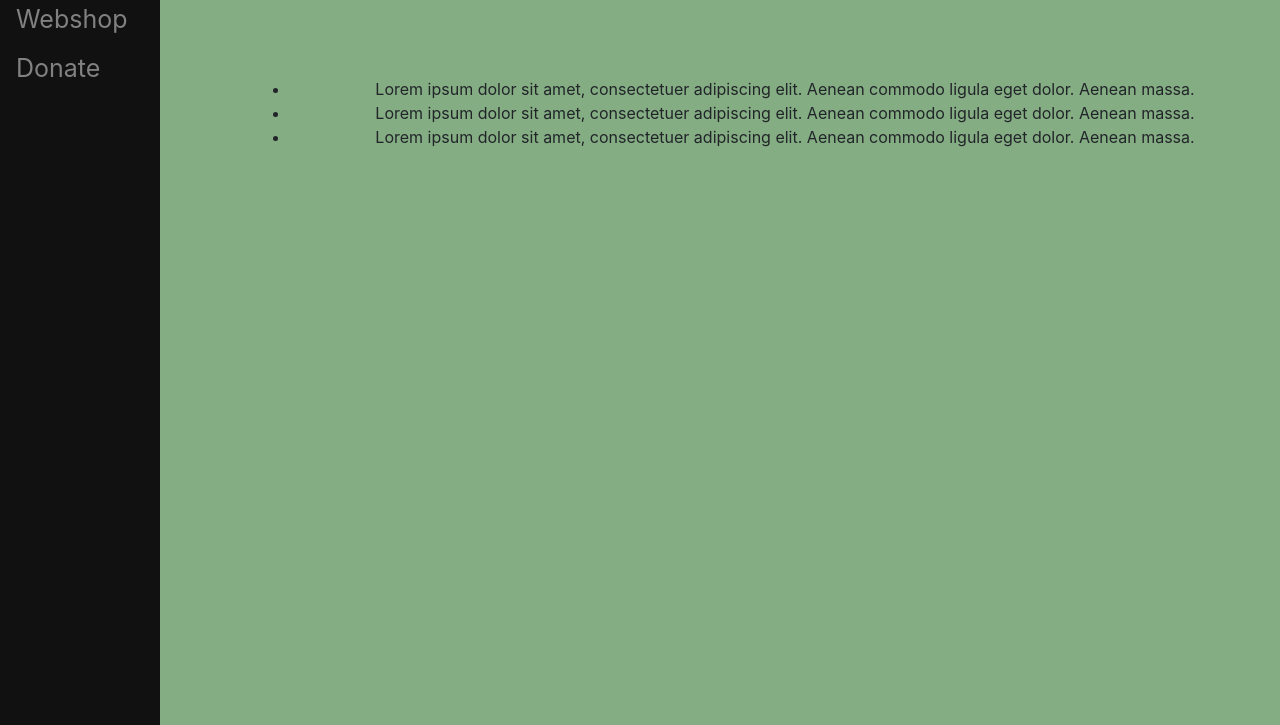
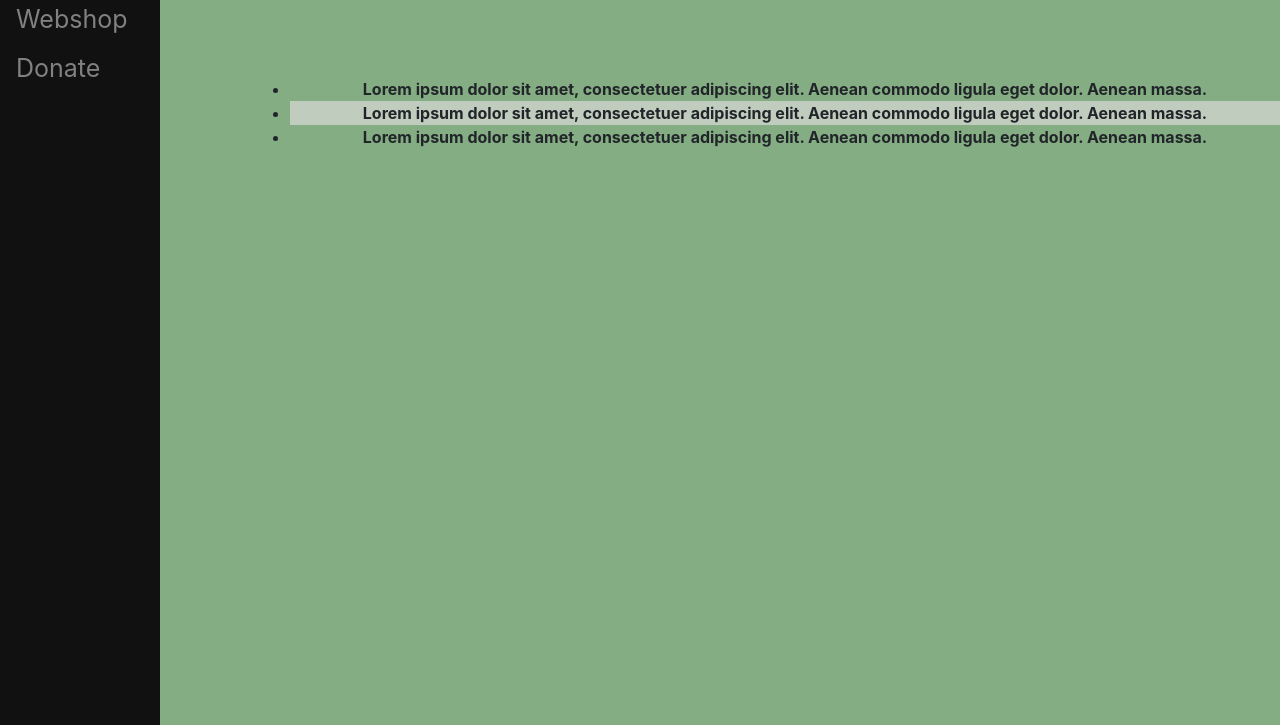
Before and after one commit to LotteSuz/wa, a plain HTML site: page aboutus.html in a window 1280 px wide. Shown: the part 75-800 px from the top of the page. Drawn offline with nearby package versions, Linux system fonts and the light colour scheme.

Commit message:
inheritance added

```diff
--- a/aboutus.html
+++ b/aboutus.html
@@ -8,9 +8,9 @@
     <body>
       <br><h1> PlantPower - About Us </h1><br><br><br>
       <ul id="third">
-        <li>Lorem ipsum dolor sit amet, consectetuer adipiscing elit. Aenean commodo ligula eget dolor. Aenean massa.</li>
-        <li>Lorem ipsum dolor sit amet, consectetuer adipiscing elit. Aenean commodo ligula eget dolor. Aenean massa.</li>
-        <li>Lorem ipsum dolor sit amet, consectetuer adipiscing elit. Aenean commodo ligula eget dolor. Aenean massa.</li>
+        <li id="item1">Lorem ipsum dolor sit amet, consectetuer adipiscing elit. Aenean commodo ligula eget dolor. Aenean massa.</li>
+        <li id="item2">Lorem ipsum dolor sit amet, consectetuer adipiscing elit. Aenean commodo ligula eget dolor. Aenean massa.</li>
+        <li id="item3">Lorem ipsum dolor sit amet, consectetuer adipiscing elit. Aenean commodo ligula eget dolor. Aenean massa.</li>
       </ul>
       <br>
       <div class="sidenav">
--- a/stylesheet.scss
+++ b/stylesheet.scss
@@ -1,4 +1,5 @@
 $background: #85ad83;
+$highlight: #c0ccbd;
 
 body{
   background-color: $background;
@@ -84,3 +85,12 @@ img {
 #third {
   margin-left: 250px;
 }
+
+#item1, #item3 {
+  font-weight: bold;
+}
+
+#item2 {
+  @extend #item1;
+  background-color: $highlight;
+}
```
Also changed, not shown: stylesheet.css, 1 other file.
